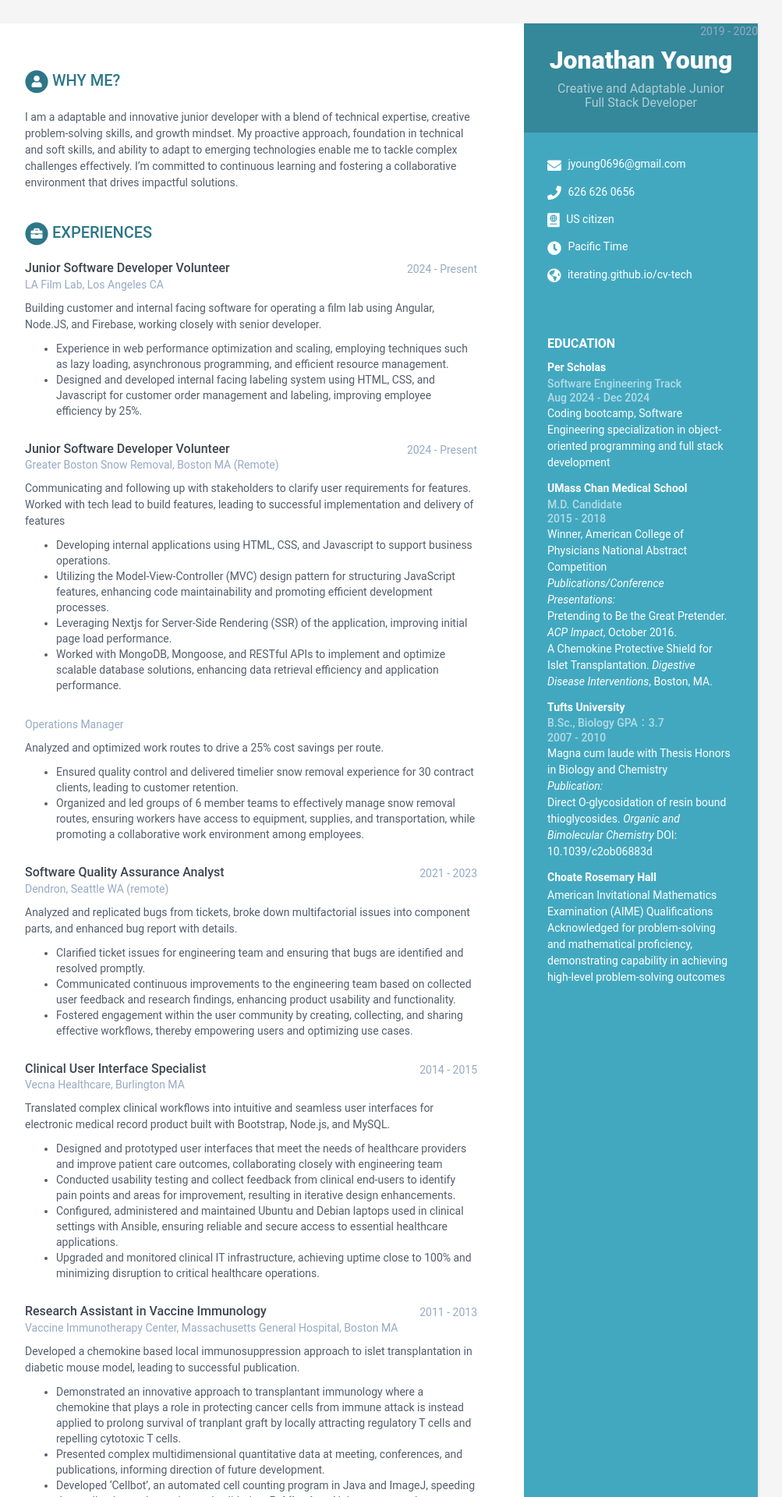
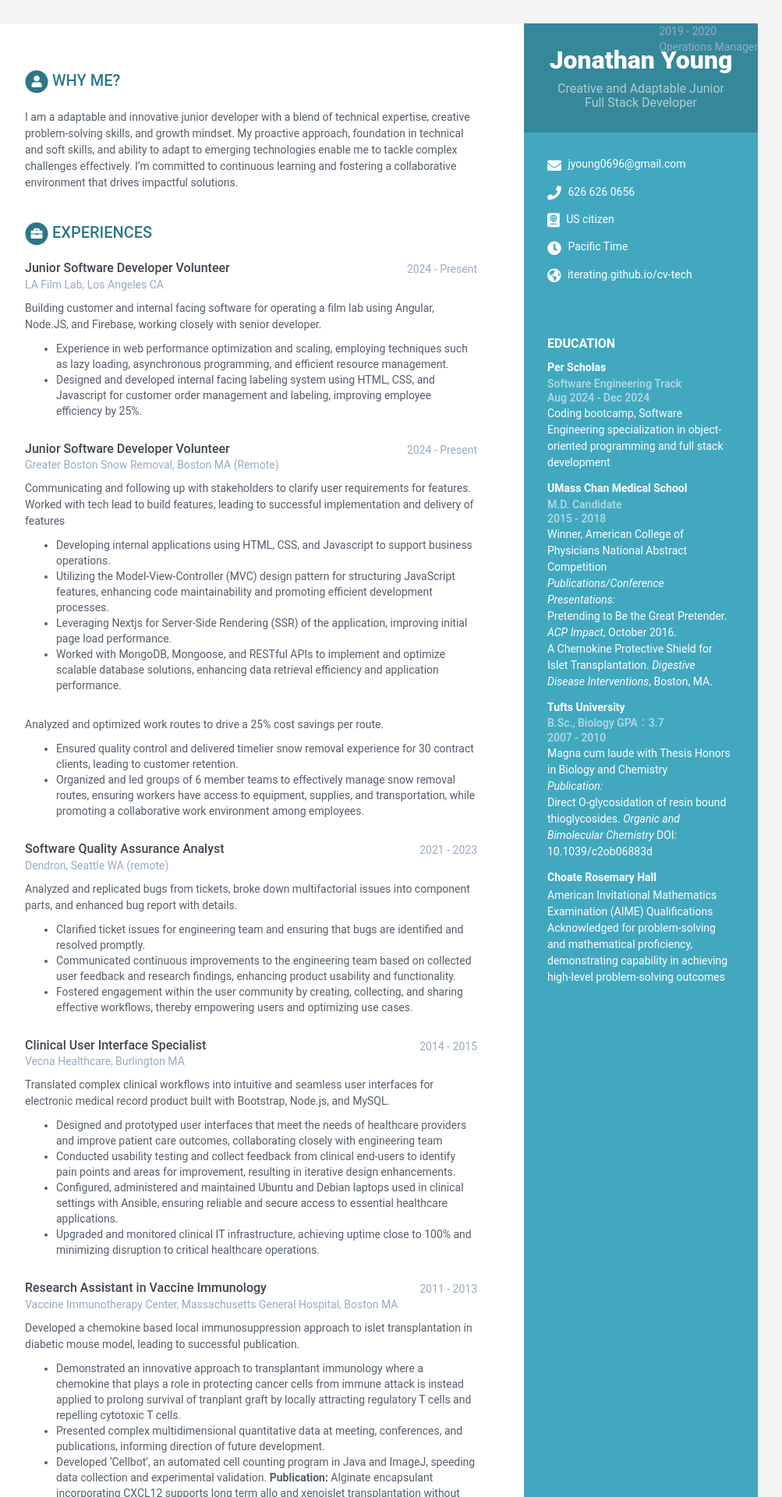
Before and after one commit to iterating/cv-pharm, a Jekyll site: the page built from index.html, in a window 1280 px wide. Shown: the top 1920 px of the page at 78% size, without its empty margins (168-1171 px from the left). Built offline with Jekyll 4.4.1, drawn with Linux system fonts in a browser that asks for light colours.

Commit message:
date formatting

```diff
--- a/_includes/experiences.html
+++ b/_includes/experiences.html
@@ -35,8 +35,8 @@
 
       </div><!--//upper-row-->
         <div class="time">{{ experience.time2 }}
+        <div class="company">{{ experience.role2 }}</div>
       </div>
-        <div class="company">{{ experience.role2 }}</div>
       <div class="details">
       {{ experience.details2 | markdownify }}
     </div><!--//details-->
```
